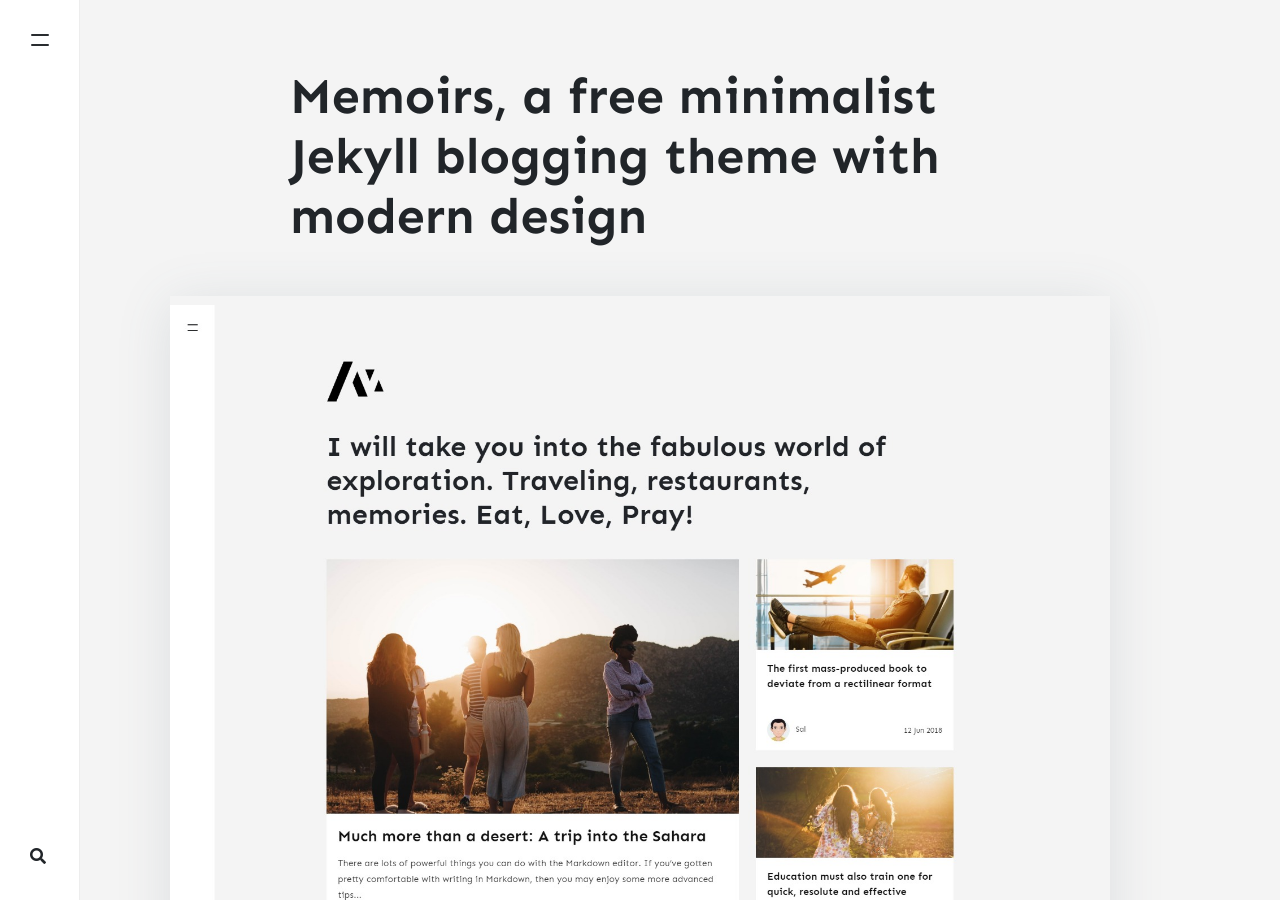
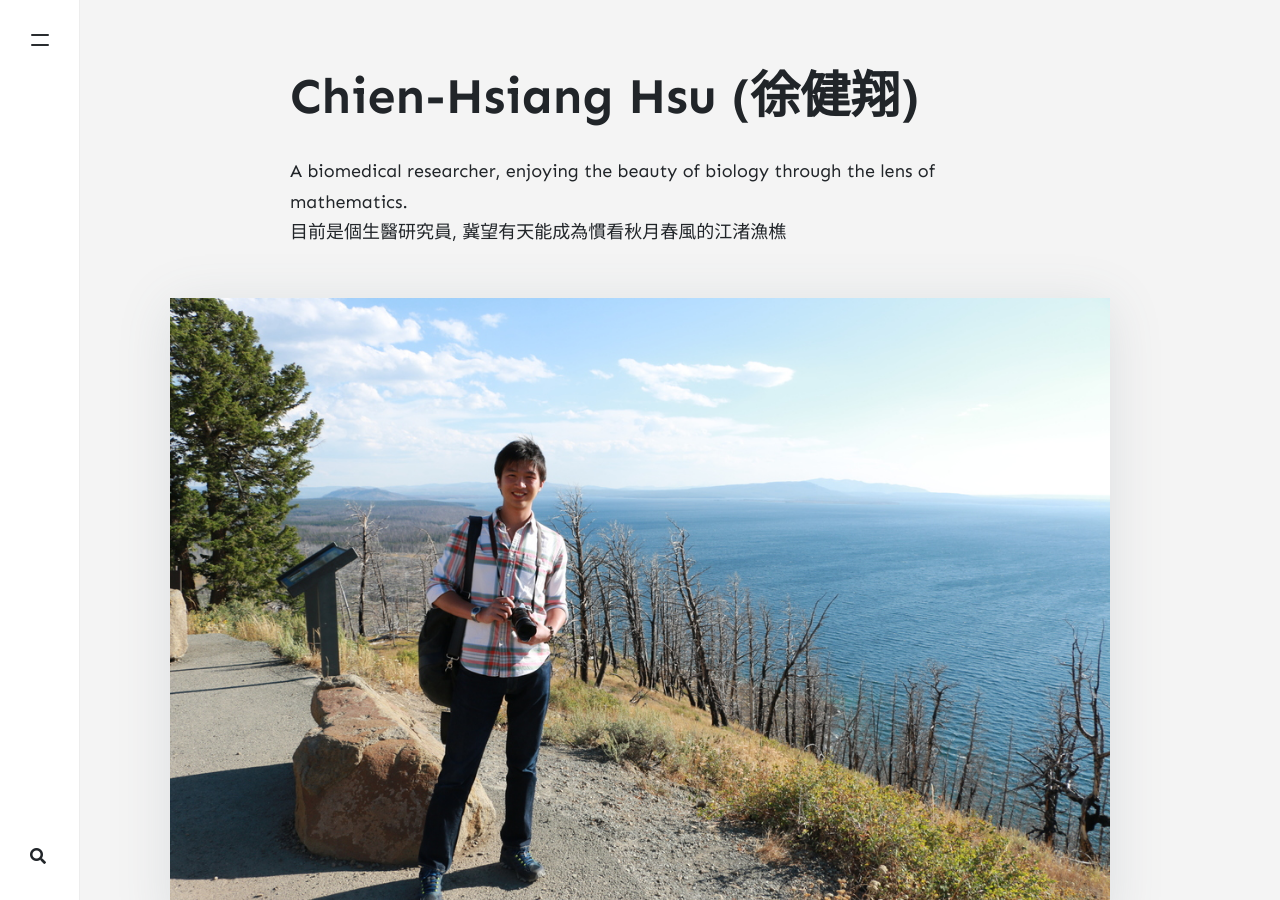
Before and after one commit to chienhsiang/chienhsiang.github.io, a Jekyll site: the page built from _pages/about.md, in a window 1280 px wide and 900 px high. Built offline with Jekyll 4.4.1, drawn with Linux system fonts in a browser that asks for light colours; nearby versions of some CDN libraries; comment, search, counter and statistics services are not loaded; some of the changed text lies outside the part shown.

Commit message:
Customized menu, about, contact and some page layouts.

```diff
--- a/_config.yml
+++ b/_config.yml
@@ -2,8 +2,8 @@
 name: "CH's Blog"
 title: "CH's Blog"
 description: "Chien-Hsiang's Blog"
-logo: 'assets/images/logo.png'
-favicon: 'assets/images/logo.png'
+logo: 'assets/images/logo.jpg'
+favicon: 'assets/images/logo.jpg'
 baseurl: ''
 google_analytics: ''
 disqus: 'demowebsite'
--- /dev/null
+++ b/_layouts/about.html
@@ -0,0 +1,15 @@
+---
+layout: default
+---
+
+<div class="page-single">
+    <div class="entry-header">
+        <h1 class="posttitle">{{ page.title }}</h1>
+    </div>
+</div>
+
+<!-- Content -->
+{% include article.html %}
+
+<!-- Featured Image -->
+{% include featured-image.html %}
--- a/_layouts/default.html
+++ b/_layouts/default.html
@@ -4,7 +4,7 @@
 <meta charset="utf-8">
 <meta name="viewport" content="width=device-width, initial-scale=1, shrink-to-fit=no">
 
-<link rel="icon" href="{{ site.baseurl }}/assets/images/logo.png">
+<link rel="icon" href="{{ site.baseurl }}/assets/images/logo.jpg">
 
 <title>{{ page.title }} | {{ site.name }}</title>
 
@@ -54,7 +54,7 @@ ga('send', 'pageview');
         <li><a href="{{ site.baseurl }}/about">About</a></li>
         <!-- <li><a href="{{ site.baseurl }}/about">About <span class="badge badge-primary">Memoirs Jekyll Theme</span></a></li> -->
         <!-- <li><a target="_blank" href="https://bootstrapstarter.com/bootstrap-templates/jekyll-theme-memoirs/">Get Memoirs</a></li>       -->
-        <!-- <li><a href="{{ site.baseurl }}/contact">Contact</a></li>        -->
+        <li><a href="{{ site.baseurl }}/contact">Contact</a></li>
     </ul>
 </nav>
 
--- a/_layouts/post.html
+++ b/_layouts/post.html
@@ -5,13 +5,16 @@ archive: false
 post_class: post-template
 ---
 
+<p style="text-align:right;">
+    <a href="{{site.baseurl}}/">Home</a>
+</p>
 <div class="entry-header">
     <!-- Post Title -->
     <h1 class="posttitle">{{ page.title }}</h1>
     <!-- Author & Date  Box -->
     <div class="d-flex align-items-center mt-4">
         <div>
-        <span class="post-date"><time class="post-date" datetime="{{ page.date | date:"%Y-%m-%d" }}">{{ page.date | date_to_string }}</time></span>
+        <span class="post-date" ><time class="post-date" datetime="{{ page.date | date:"%Y-%m-%d" }}" >{{ page.date | date_to_string }}</time></span>
         {% if page.last_modified_at %}
         (Updated: <time datetime="{{ page.last_modified_at | date_to_xmlschema }}" itemprop="dateModified">{{ page.last_modified_at | date: "%b %-d, %Y" }}</time>)
         {% endif %}
--- a/_pages/about.md
+++ b/_pages/about.md
@@ -1,12 +1,10 @@
 ---
-layout: page
-title: Memoirs, a free minimalist Jekyll blogging theme with modern design
+layout: about
+title: Chien-Hsiang Hsu (徐健翔)
 permalink: /about
 comments: false
-image: assets/images/screenshot.jpg
+image: assets/images/me.jpg
 imageshadow: true
 ---
-
-This website is a demonstration to see **Memoirs Jekyll theme** in action. The theme is compatible with Github pages, in fact even this demo itself is created with Github Pages and hosted with Github.
-
-<a target="_blank" href="https://bootstrapstarter.com/bootstrap-templates/jekyll-theme-memoirs/" class="btn btn-dark"> Get Memoirs for Jekyll &rarr;</a>
+A biomedical researcher, enjoying the beauty of biology through the lens of mathematics.
+目前是個生醫研究員, 冀望有天能成為慣看秋月春風的江渚漁樵
```
Also changed, not shown: _pages/contact.md (+15 -12 lines), README.md, assets/images/logo.jpg (added), assets/images/me.jpg (added), assets/images/nl.jpg (added), assets/images/temp.jpg (added).
